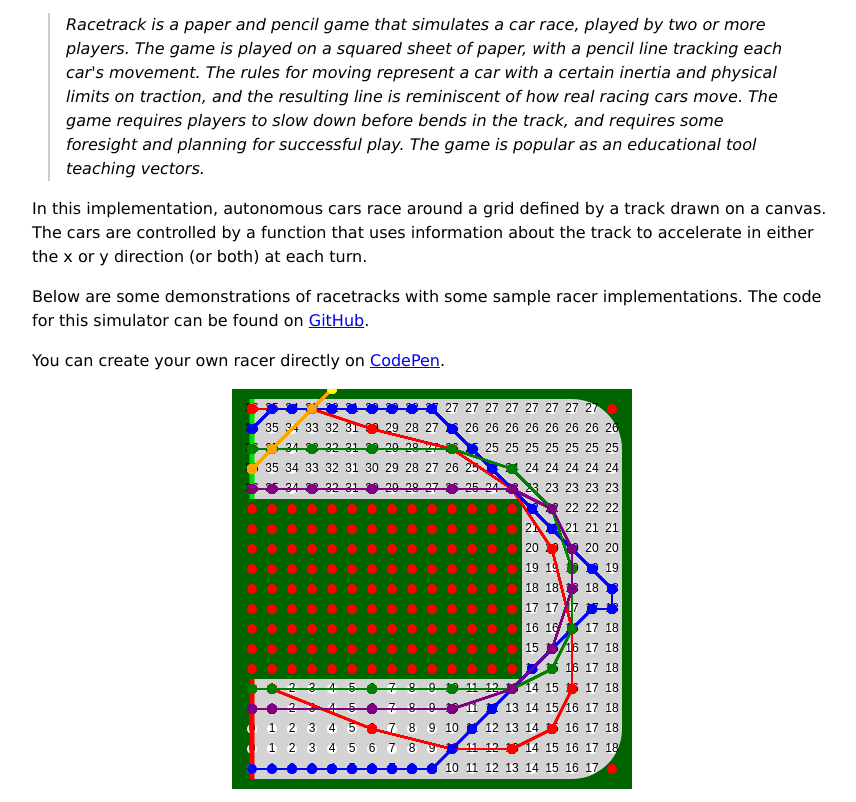
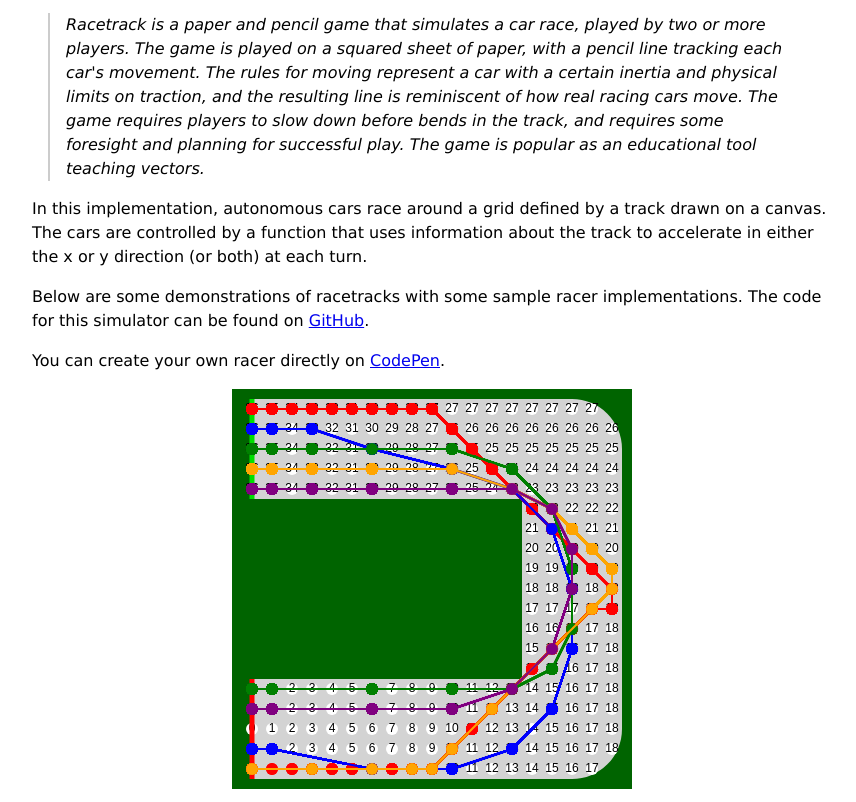
Before and after one commit to mckoss/racetrack, a website built with Vite: page index.html in a window 1280 px wide. Shown: the part 94-896 px from the top of the page, without its empty margins (208-1064 px from the left). Built offline with nearby package versions, Linux system fonts and the light colour scheme.

Commit message:
Speed racer added.

```diff
--- a/index.html
+++ b/index.html
@@ -70,7 +70,8 @@
         import { update as mjlRacer2 } from "./src/racers/mjl-racer2.ts";
         import { update as creeper } from "./src/racers/creeper.ts";
         import { update as jcreeper } from "./src/racers/jcreeper.ts";
-        import { racer } from "./src/racers/chat-gpt4.ts";
+        import { racer as gpt4 } from "./src/racers/chat-gpt4.ts";
+        import { update as speedRacer } from "./src/racers/speed-racer.ts";
 
         for (const track of [U_TRACK, OVAL, BIG_OVAL]) {
             const canvas = document.createElement('canvas');
@@ -83,14 +84,16 @@
         }
 
         function addRacers(rt) {
+            rt.race(creeper);
+
             const mjl1 = new MJLRacer1(rt);
             rt.race(mjl1.update.bind(mjl1));
 
-            rt.race(creeper);
-
             rt.race(jcreeper);
 
-            rt.race(racer);
+            // rt.race(gpt4);
+
+            rt.race(speedRacer);
 
             rt.race(mjlRacer2);
         }
--- a/src/points.ts
+++ b/src/points.ts
@@ -1,4 +1,5 @@
-export { linePoints, add, sub, scale, ceil, round, isZero, scaleToBox, id, pointFromId, neighbors };
+export { linePoints, add, sub, scale, ceil, round, isZero, isEqual, sign,
+    scaleToBox, id, pointFromId, neighbors };
 export type { Point };
 
 // x, y coordinates
@@ -77,6 +78,14 @@ function isZero([x, y]: Point): boolean {
     return x === 0 && y === 0;
 }
 
+function isEqual(a: Point, b: Point): boolean {
+    return a[0] === b[0] && a[1] === b[1];
+}
+
+function sign([x, y]: Point): Point {
+    return [Math.sign(x), Math.sign(y)];
+}
+
 // Scale point so that maximum dimension equals one of the dimensions of a
 // bounding box.
 // Find the minimum scale factor such that
--- /dev/null
+++ b/src/racers/racer-helper.ts
@@ -0,0 +1,53 @@
+import { Point } from '../points.js';
+
+export { stoppingDistance, speedLimit, isSafe };
+
+// A velocity is considered safe if we can stop before hitting the
+// relative crash position in either the x or y direction.
+function isSafe(v: Point, dist: Point): boolean {
+    return isCoordSafe(v[0], dist[0]) && isCoordSafe(v[1], dist[1]);
+
+    function isCoordSafe(v: number, dist: number): boolean {
+        // Heading in the direction opposite to the crash position
+        // always deemed safe.
+        if (Math.sign(v * dist) === -1) {
+            return true;
+        }
+
+        const absV = Math.abs(v);
+
+        if (absV <= 1) {
+            return true;
+        }
+
+        return absV <= speedLimit(dist);
+    }
+}
+
+function stoppingDistance(v: number): number {
+    v = Math.abs(v);
+    return v * (v + 1) / 2;
+}
+
+// Return the largest number of steps such that
+// steps * (steps + 1) / 2 < dist (strictly less)
+// This is the floor of the solution to the quadratic equation
+// steps^2 + steps - 2 * dist = 0.
+function speedLimit(dist: number) : number {
+    dist = Math.abs(dist);
+
+    let result = (Math.sqrt(1 + 8 * dist) - 1) / 2;
+
+    // If exact solution is not an integer, round down.
+    if (result % 1 === 0) {
+        result--;
+    } else {
+        result = Math.floor(result);
+    }
+
+    if (result < 1) {
+        return 1;
+    }
+
+    return result;
+}
--- /dev/null
+++ b/src/racers/speed-racer.ts
@@ -0,0 +1,101 @@
+import { CarState, MoveOption } from '../racetrack.js';
+import { Point, add, sub, isZero, scale, sign, isEqual } from '../points.js';
+
+import { isSafe } from './racer-helper.js';
+
+export { update };
+
+function update(state: CarState, options: MoveOption[]): Point {
+    // Prefer to coast unless another move is better.
+    let best: MoveOption | undefined;
+
+    // If moving to finish, just accelerate in the same direction.
+    if (!isZero(state.velocity) && state.crashPosition === undefined) {
+        return sign(state.velocity);
+    }
+
+    let dist: Point | undefined;
+    if (state.crashPosition !== undefined) {
+        dist = sub(state.crashPosition, state.position);
+    }
+
+    for (const option of options) {
+        // Crashes immediately - not a valid option.
+        if (option.distanceToFinish === undefined) {
+            continue;
+        }
+
+        const v = add(state.velocity, option.move);
+
+        // Never stop moving.
+        // TODO: I think there could be some cases (dead-end traps) where a zero
+        // velocity would be required.  The distance gradient would have to be
+        // positive when entering the trap even though it would be going
+        // backwards after entry.
+        if (isZero(v)) {
+            continue;
+        }
+
+        if (dist !== undefined) {
+            if (!isSafe(v, dist)) {
+                continue;
+            }
+        }
+
+        if (cmpOption(option, best) < 0) {
+            best = option;
+        }
+    }
+
+    if (best === undefined) {
+        console.warn(`No good moves for ${state.position} - max breaking.`);
+    }
+    return best?.move || scale(-1, sign(state.velocity));
+
+    function cmpOption(a: MoveOption, b?: MoveOption): number {
+        if (b === undefined) {
+            return -1;
+        }
+
+        let t: number;
+
+        // Prefer move toward the finish.
+        t = testValue(a, b, (x) => x.distanceToFinish!);
+        if (t !== 0) {
+            return t;
+        }
+
+        // Prefer move in same direction as last move.
+        t = testBool(a, b, (x) => {
+            const v = add(state.velocity, x.move);
+            return isEqual(sign(state.velocity), sign(v));
+        });
+        if (t !== 0) {
+            return t;
+        }
+
+        // Prefer move along x,y axes (not diagonals).
+        t = testBool(a, b, (x) => {
+            return x.move[0] === 0 || x.move[1] === 0;
+        })
+        if (t !== 0) {
+            return t;
+        }
+
+        return 0.5 - Math.random();
+    }
+}
+
+// Return negative if only a has boolean attribute, positibe if only b has boolean
+// attribute, 0 if they both have the same boolean attribute.
+function testBool<T>(a: T, b: T, f: (x: T) => boolean): number {
+    const aBool = f(a);
+    const bBool = f(b);
+    return aBool === bBool ? 0 : aBool ? -1 : 1;
+}
+
+function testValue<T>(a: T, b: T, f: (x: T) => number): number {
+    const aVal = f(a);
+    const bVal = f(b);
+    return aVal - bVal;
+}
--- a/src/racetrack.ts
+++ b/src/racetrack.ts
@@ -157,7 +157,9 @@ class Racetrack {
     drawDots() {
         for (let point of this.gridPoints()) {
             const [x, y] = scale(this.track.grid, point);
-            this.dot(x, y, this.isPointInTrack(point) ? 'white' : 'red');
+            if (this.isPointInTrack(point)) {
+                this.dot(x, y, 'white');
+            }
         }
 
         // Add distances to reach the finish line to the grid.
@@ -190,7 +192,7 @@ class Racetrack {
     }
 
     dot(x: number, y: number, color: string) {
-        const radius = this.track.grid / 4;
+        const radius = this.track.grid / 4 + 1;
         this.ctx.fillStyle = color;
         this.ctx.beginPath();
         this.ctx.ellipse(x, y, radius, radius, 0, 0, 2 * Math.PI);
@@ -322,7 +324,12 @@ class Racetrack {
             this.histories[i].push(car.position);
             if (result.status !== 'ok') {
                 car.status = result.status;
-                console.log(`Car ${i+1} ${result.status} after ${this.stepNumber} steps at ${result.position}`);
+                const message = `Car ${i+1} ${result.status} after ${this.stepNumber} steps at ${result.position}`;
+                if (result.status === 'crashed') {
+                    console.warn(message);
+                } else {
+                    console.log(message);
+                }
             } else if (!isZero(car.velocity)) {
                 // Imagine the car coasts at it's current velocity until it
                 // leaves the track.
```
Also changed, not shown: src/tests/test-racer-helper.ts (added, +68 -0 lines), test/index.html (+1 -0 lines).
